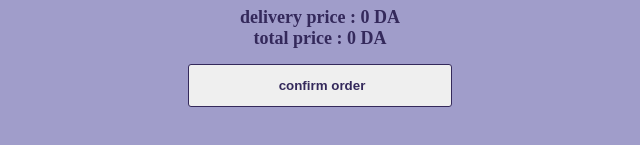
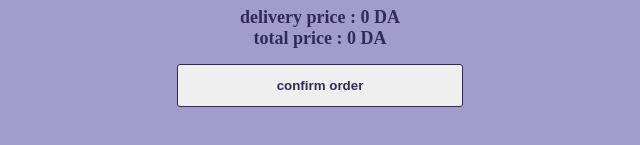
Before and after one commit to salsabileben601-a11y/fashion, a plain HTML site: page order.html in a window 1280 px wide. Shown: the part 475-620 px from the top of the page, 324-964 px from the left. Drawn offline with Linux system fonts and the light colour scheme.

Commit message:
Add files via upload

```diff
--- a/style.css
+++ b/style.css
@@ -180,8 +180,8 @@ select {
     border-radius: 3px;
     padding-bottom: 13px;
     padding-top: 13px;
-    padding-right: 86px;
-    padding-left: 90px;
+    padding-right: 99px;
+    padding-left: 99px;
     font-weight: bold;
     color: #34295b;
 }
```
